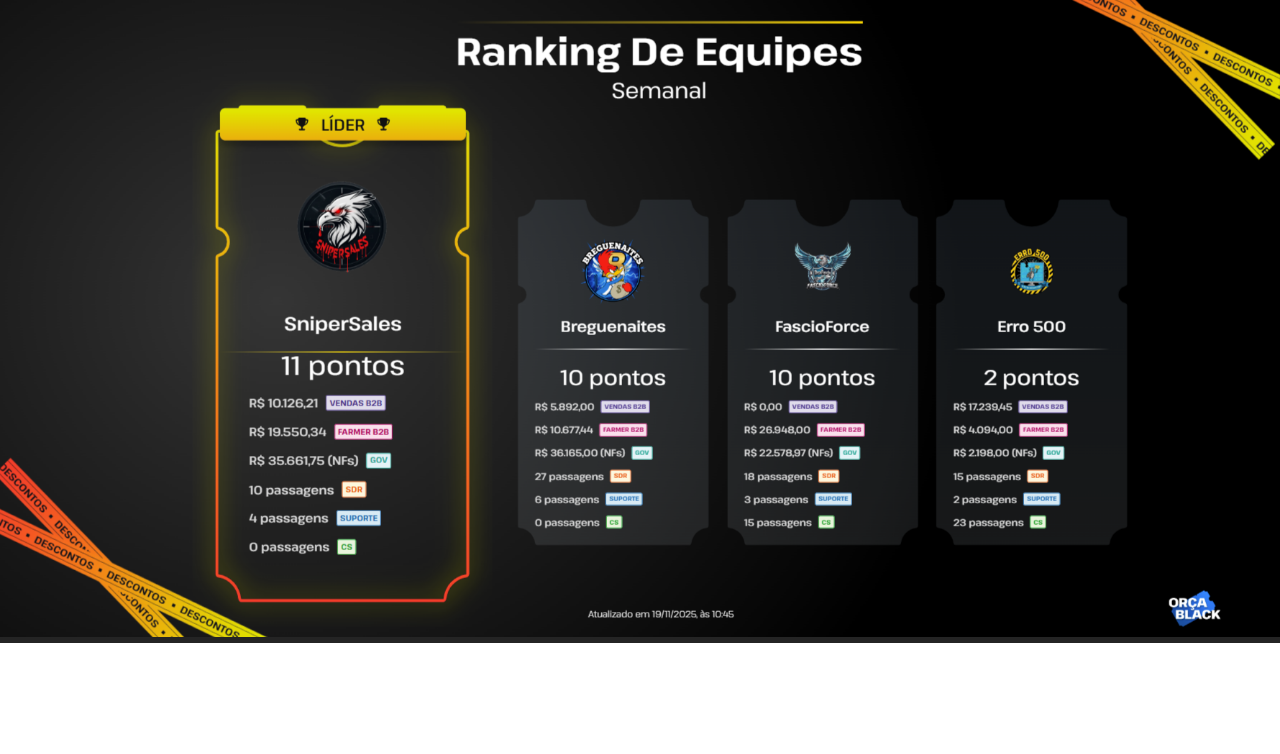
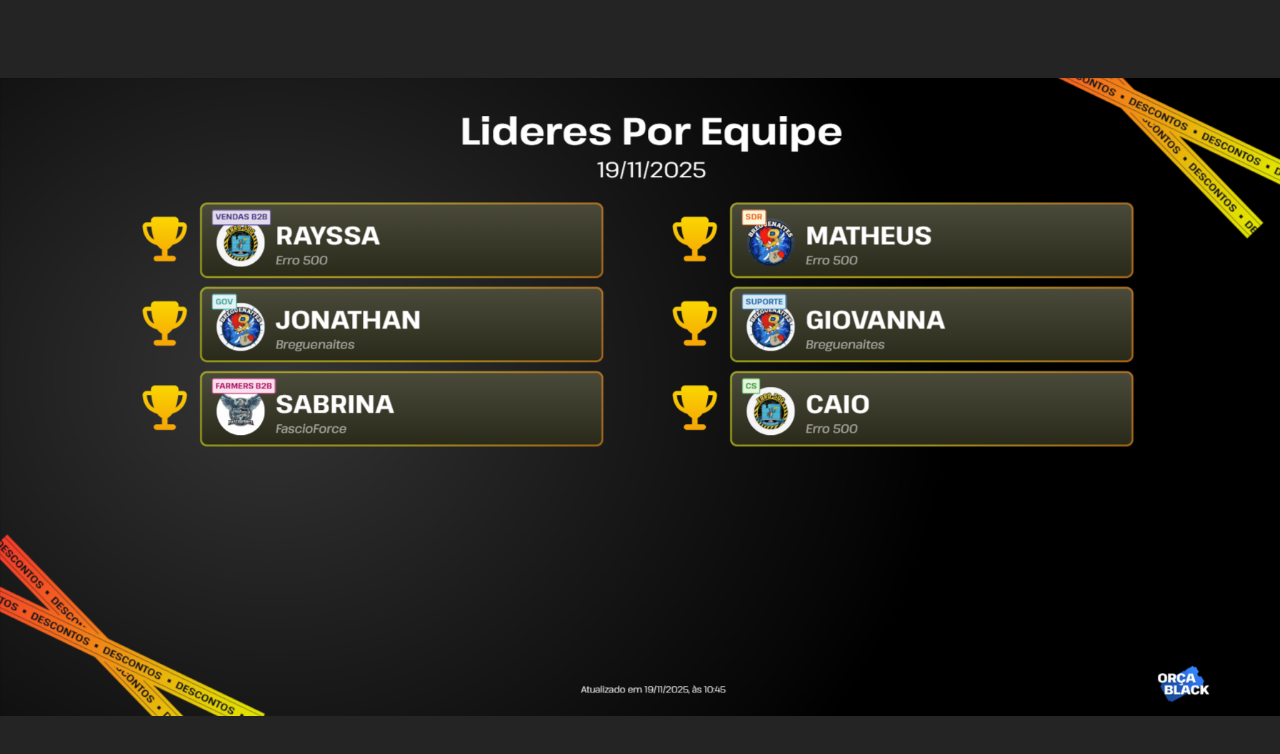
Before and after one commit to Claudio0996/aniversario, a React (Vite) app: page / in a window 1280 px wide. Shown: the top 754 px of the page. Built offline with nearby package versions, Linux system fonts and the light colour scheme.

Commit message:
AAjuste espaçamento

```diff
--- a/src/App.jsx
+++ b/src/App.jsx
@@ -14,7 +14,7 @@
   useEffect(() => {
     const timer = setInterval(() => {
       setTick((prev) => (prev + 1) % content.length);
-    }, 30000);
+    }, 5000);
 
     return () => {
       clearInterval(timer);
--- a/src/index.css
+++ b/src/index.css
@@ -73,9 +73,13 @@
   }
 }
 
+body {
+  width: 100vw;
+  height: 100vh;
+}
 .image,
 .video {
-  width: 100dvw;
+  width: 100vw;
 }
 
 /* ::-webkit-scrollbar {
```
